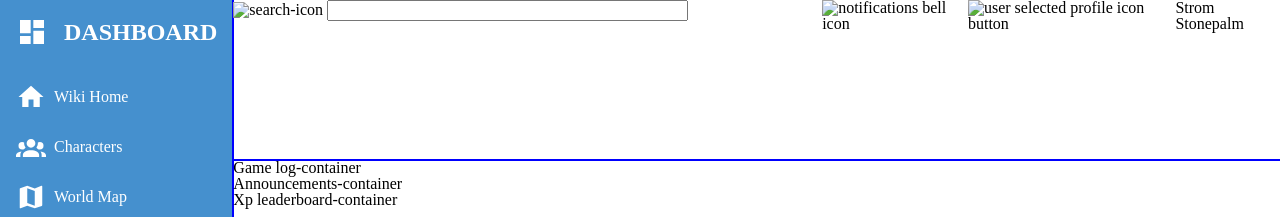
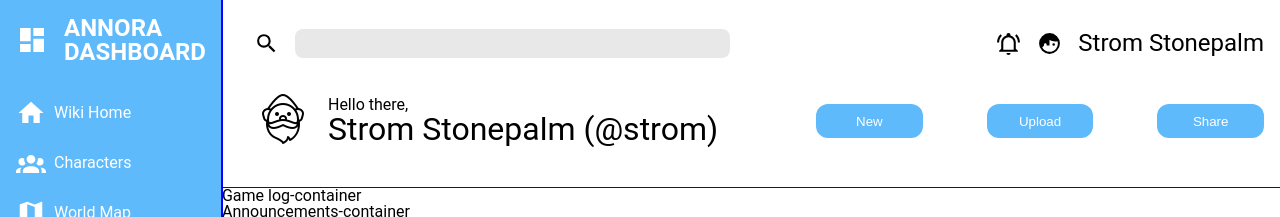
Before and after one commit to 13lejos/dashboard, a plain HTML site: page index.html in a window 1280 px wide. Shown: the top 217 px of the page. Drawn offline with Linux system fonts and the light colour scheme; a script that the page names is missing.

Commit message:
header styling

```diff
--- a/index.html
+++ b/index.html
@@ -14,7 +14,7 @@
         <section class="dashboard-container" id="dashboard-container">
             <div class="dashboard-head-container" id="dashboard-head-container">
                 <img src="img/view-dashboard.svg" alt="logo for dashboard" class="dashboard-logo" id="dashboard-">
-                <h1 class="dashboard-head" id="dashboard-head">DASHBOARD</h1>
+                <h1 class="dashboard-head" id="dashboard-head">ANNORA DASHBOARD</h1>
             </div>
             <div class="dashboard-items-container" id="dashboard-items-container">
                 <p class="dashboard-items">
@@ -60,12 +60,30 @@
             <div class="header-container" id="header-container">
                 <div class="header-top" id="header-top">
                     <form action="" class="search-form" id="search-form">
-                        <img src="" alt="search-icon" class="search-button" id="search-button"></button>
+                        <img src="img/magnify.svg" alt="search-icon" class="header-button" id="search-button"></button>
                         <input type="text" class="search-bar" id="search-bar">
                     </form>
-                    <img src="" alt="notifications bell icon" class="notification" id="notifications">
-                    <img src="" alt="user selected profile icon button" class="profile-button" id="header-profile-button">
-                    <h2 class="character-name" id="character-name-header">Strom Stonepalm</h2>
+                    <div class="rightside-header">
+                        <img src="img/bell-ring-outline.svg" alt="notifications bell icon" class="header-button" id="notifications">
+                        <img src="img/face-man-profile.svg" alt="user selected profile icon button" class="header-button" id="header-profile-button">
+                        <h2 class="character-name" id="character-name-header">Strom Stonepalm</h2>
+                    </div>
+                </div>
+                <div class="header-below-container" id="header-below-container">
+                    <div class="welcome-container" id="welcome-container">
+                        <div class="welcome-icon" id="welcome-icon">
+                            <img src="img/dwarf.png" alt="" class="dwarf-icon" id="dwarf-icon">
+                        </div>
+                        <div class="welcome-message-container" id="welcome-message-container">
+                            <p class="welcome-message" id="welcome-message">Hello there,</p>
+                            <h1 class="welcome-name-display" id="welcome-name-display">Strom Stonepalm (@strom)</h1>
+                        </div>
+                    </div>
+                    <div class="header-buttons-container" id="header-buttons-container">
+                        <button class="header-buttons" id="header-buttons">New</button>
+                        <button class="header-buttons" id="header-buttons">Upload</button>
+                        <button class="header-buttons" id="header-buttons">Share</button>
+                    </div>
                 </div>
             </div>
             <div class="content-container" id="content-container">
--- a/style.css
+++ b/style.css
@@ -1,12 +1,13 @@
 main{
     display: flex;
+    font-family: Roboto, system-ui, -apple-system, BlinkMacSystemFont, 'Segoe UI', Roboto, Oxygen, Ubuntu, Cantarell, 'Open Sans', 'Helvetica Neue', sans-serif;
 }
 
 .dashboard-container{
     height: 100vh;
     width: 20%;
     outline: blue 1px solid;
-    background-color: rgb(69, 144, 206);
+    background-color: rgb(95, 186, 251);
 }
 .dashboard-items-container{
     display: grid;
@@ -43,13 +44,23 @@ font-weight: bold;
 }
 .header-top{
     display: flex;
+    justify-content: space-between;
+    align-items: center;
+    height: 35%;
 }
 .search-form{
+    margin: 1em;
+    display: flex;
     width: 60%;
+    align-items: center;
+    gap: 1em;
 }
 .search-bar{
-    width: 60%;
-    max-height: 2em;
+    width: 70%;
+    height: 2em;
+    border-radius: 8px;
+    background-color: rgb(232, 232, 232);
+    border-style: none;
 }
 .search-button{
     width: auto;
@@ -66,7 +77,12 @@ font-weight: bold;
 .header-container{
     height:20%;
     width: 100;
-    outline: blue 1px solid;
+    margin:1em;
+}
+
+.header-below-container{
+    height: 65%;
+    width: 100%;
 }
 .content-container{
     height: 80%;
@@ -80,3 +96,52 @@ font-weight: bold;
     margin: .5em;
     filter: invert(87%) sepia(99%) saturate(2%) hue-rotate(246deg) brightness(105%) contrast(101%);
 }
+
+.header-button{
+    width: 25px;
+    height: 25px;
+}
+
+.character-name{
+    font-size: 1.5em;
+}
+
+.rightside-header{
+    display: flex;
+    gap:1em;
+}
+
+.header-below-container{
+    display: flex;
+    align-items: center;
+    gap: 1em;
+    justify-content: space-between;
+}
+
+.welcome-container{
+    display: flex;
+    align-items: center;
+}
+.welcome-name-display{
+    font-size: 2em;
+}
+
+.welcome-icon{
+    margin: 20px;
+    height: 55px;
+    width: auto;
+}
+
+.header-buttons-container{
+    display: flex;
+    gap:4em;
+}
+
+.header-buttons{
+    width: 8em;
+    height: 2.5em;
+    border: none;
+    background-color: rgb(95, 186, 251) ;
+    border-radius: 12px;
+    color:white;
+}
```
Also changed, not shown: img/bell-ring-outline.svg (added), img/dwarf.png (added), img/face-man-profile.svg (added), img/magnify.svg (added).
